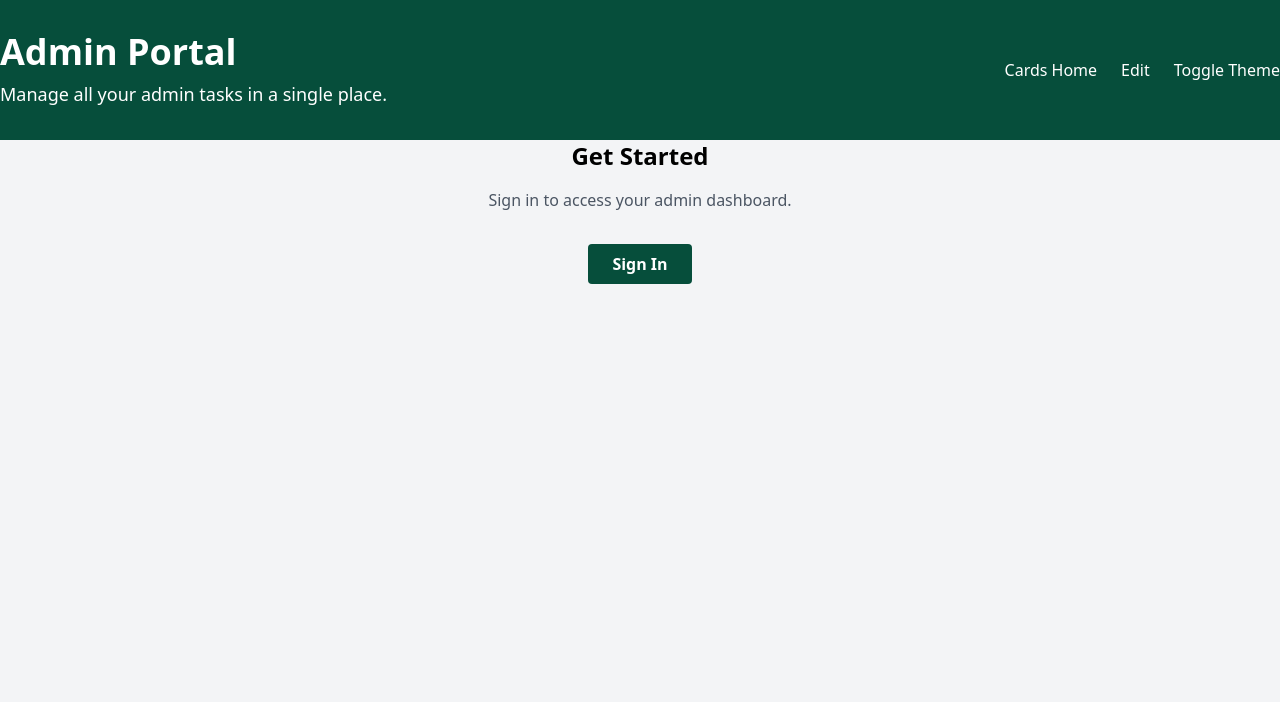
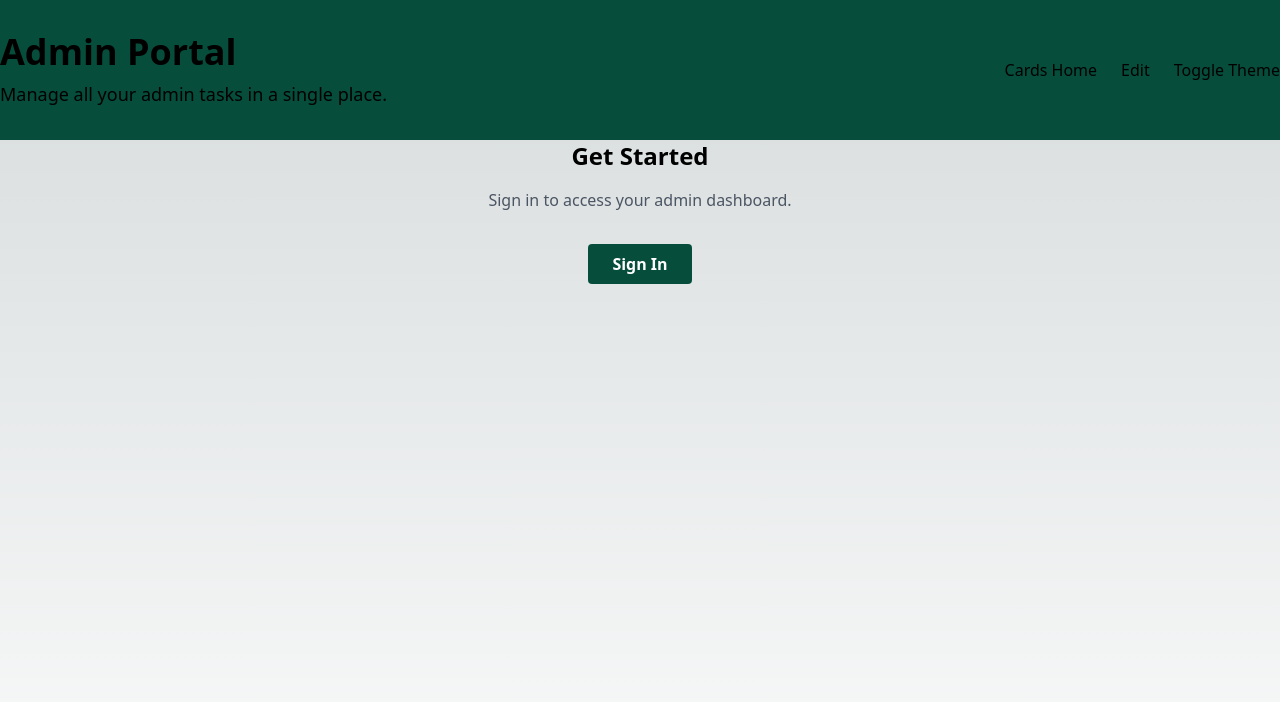
Before and after one commit to Ensign-College/survival-admin-portal, a Next.js app: page /landing_page in a window 1280 px wide. Shown: the top 702 px of the page. Built offline with nearby package versions, Linux system fonts and the light colour scheme.

Commit message:
updated the global.css to include the themes

```diff
--- a/app/globals.css
+++ b/app/globals.css
@@ -6,6 +6,18 @@
   --foreground-rgb: 0, 0, 0;
   --background-start-rgb: 214, 219, 220;
   --background-end-rgb: 255, 255, 255;
+}
+
+.theme-light {
+  --foreground-rgb: 0, 0, 0,;
+  --background-start-rgb: 214, 219, 220;
+  --background-end-rgb: 255, 255, 255;
+}
+
+.theme-dark {
+  --foreground-rgb: 255, 255, 255;
+  --background-start-rgb: 51, 51, 51;
+  --background-end-rgb: 0, 0, 0;
 }
 
 body {
--- a/pages/landing_page.tsx
+++ b/pages/landing_page.tsx
@@ -15,7 +15,8 @@
     const toggleTheme = () => {
         const newTheme = userTheme === 'light' ? 'dark' : 'light';
 
-        document.documentElement.classList.remove(`theme-${userTheme}`);
+        document.documentElement.classList.remove('theme-light')
+        document.documentElement.classList.remove('theme-dark');
         document.documentElement.classList.add(`theme-${newTheme}`);
 
         setThemePreference(newTheme);
@@ -23,9 +24,9 @@
     };
 
     return (
-        <div className="bg-gray-100 min-h-screen">
+        <div className={`bg-${userTheme}-primary min-h-screen`}>
             {/*page header*/}
-            <header className="bg-emerald-900 text-white py-8">
+            <header className="bg-emerald-900 `text-${userTheme}-primary`  py-8">
                 <div className="container mx-auto flex justify-between items-center">
                     <div>
                         <h1 className="text-4xl font-bold">Admin Portal</h1>
@@ -40,7 +41,7 @@
                                 <a href="./EditModal">Edit</a>
                             </li>
                             <li>
-                                <button onClick={toggleTheme} className="text-white">
+                                <button onClick={toggleTheme} className={`text-${userTheme}-primary`}>
                                     Toggle Theme
                                 </button>
                             </li>
@@ -50,7 +51,7 @@
             </header>
 
             {/*page body*/}
-            <main className={`bg-userTheme-primary min-h-screen`}>
+            <main className={`bg-${userTheme}-primary min-h-screen`}>
                 <div className="text-center">
                     <h2 className="text-2xl font-semibold">Get Started</h2>
                     <p className="mt-4 text-gray-600">Sign in to access your admin dashboard.</p>
```
